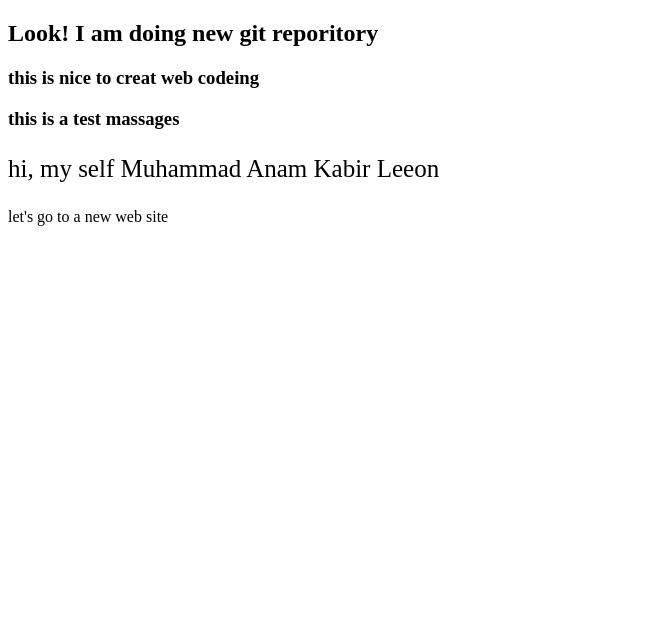
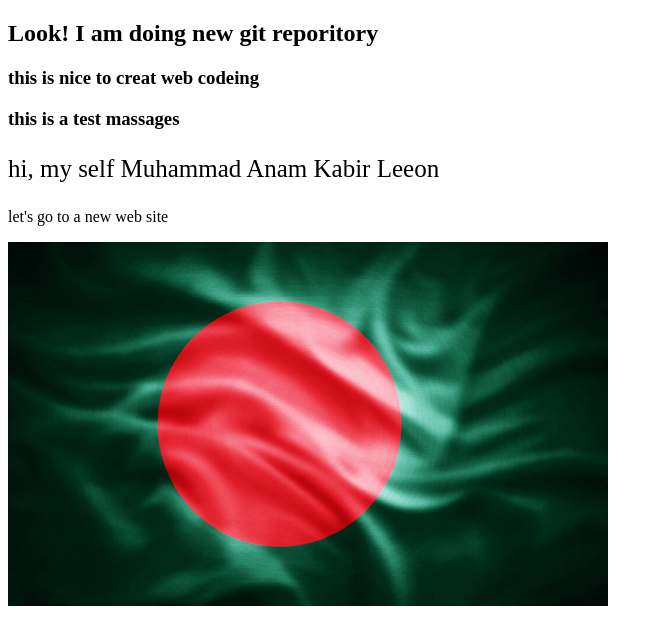
Before and after one commit to leeon9799/my-first-website2, a plain HTML site: page index.html in a window 1280 px wide. Shown: the whole page, without its empty margins (0-663 px from the left). Drawn offline with Linux system fonts and the light colour scheme.

Commit message:
add a flag

```diff
--- a/index.html
+++ b/index.html
@@ -20,5 +20,6 @@
         <h3>this is a test massages</h3>
         <p id="leeon">hi, my self Muhammad Anam Kabir Leeon</p>
         <p>let's go to a new web site</p>
+        <img src="bd flag.jpg" alt="">
 </body>
 </html>
```
Also changed, not shown: bd flag.jpg (added).
